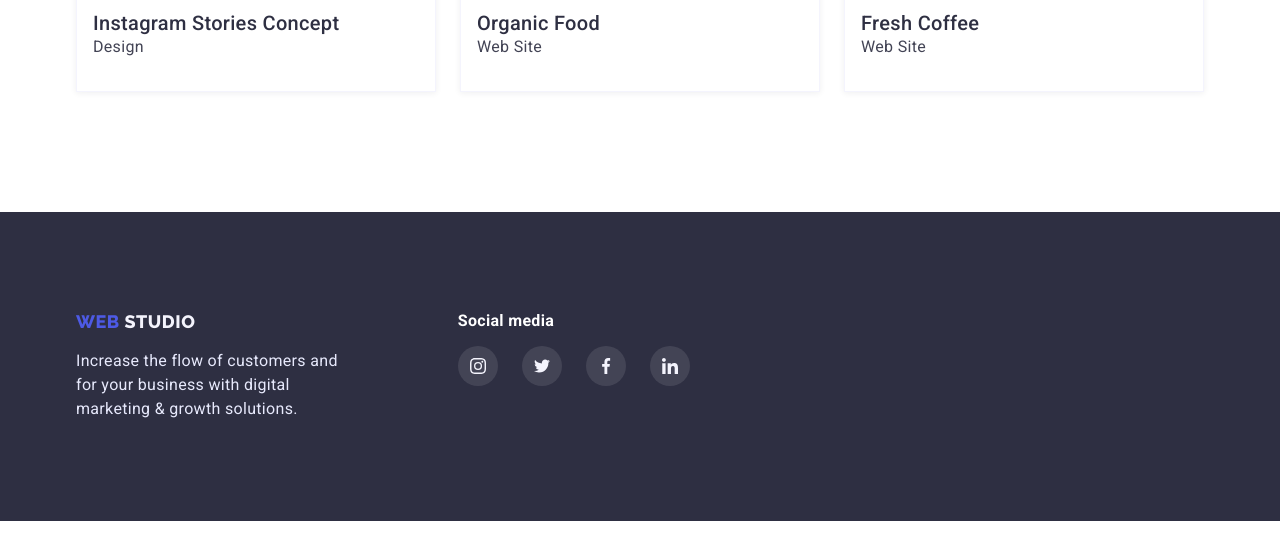
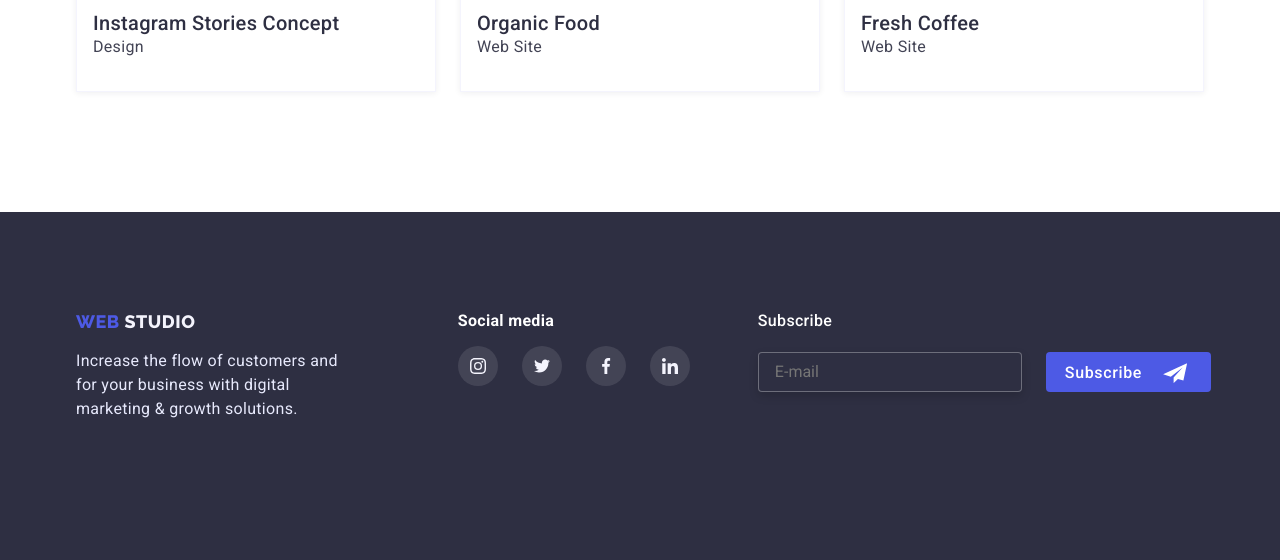
Before and after one commit to Anastasiia33A/goit-markup-hw-06, a plain HTML site: page portfolio.html in a window 1280 px wide. Shown: the part 1531-2091 px from the top of the page. Before the commit the page ends 2052 px from the top, so only its background shows below. Drawn offline with nearby package versions, Linux system fonts and the light colour scheme.

Commit message:
змін

```diff
--- a/portfolio.html
+++ b/portfolio.html
@@ -299,6 +299,29 @@
             </li>
           </ul>
         </div>
+
+        <div class="form container">
+          <p class="subscribe-label">Subscribe</p>
+          <form class="form-footer">
+            <label for="email">
+              <input
+                type="email"
+                name="subscribe"
+                id="email"
+                placeholder="E-mail"
+                class="subscribe-input"
+            /></label>
+            <label class="submit-svg">
+              <button type="submit" class="subscribe-button"></button>
+              <span class="subscribe-text"
+                >Subscribe
+                <svg class="subscribe-icon" width="24px" height="20px">
+                  <use a href="./images/icons.svg#icon-send"></use>
+                </svg>
+              </span>
+            </label>
+          </form>
+        </div>
       </div>
     </footer>
   </body>
```
Also changed, not shown: index.html (+5 -1 lines).
